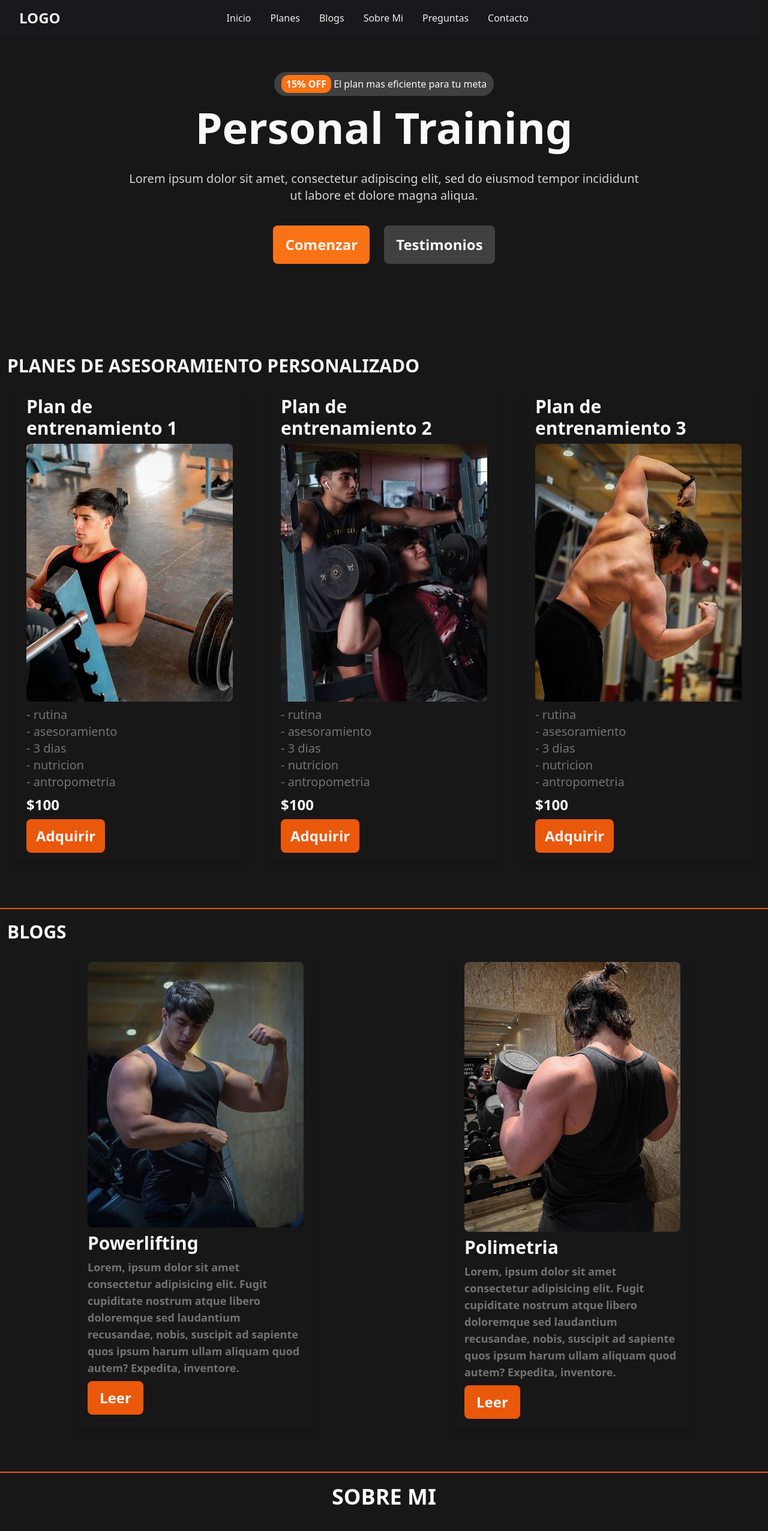
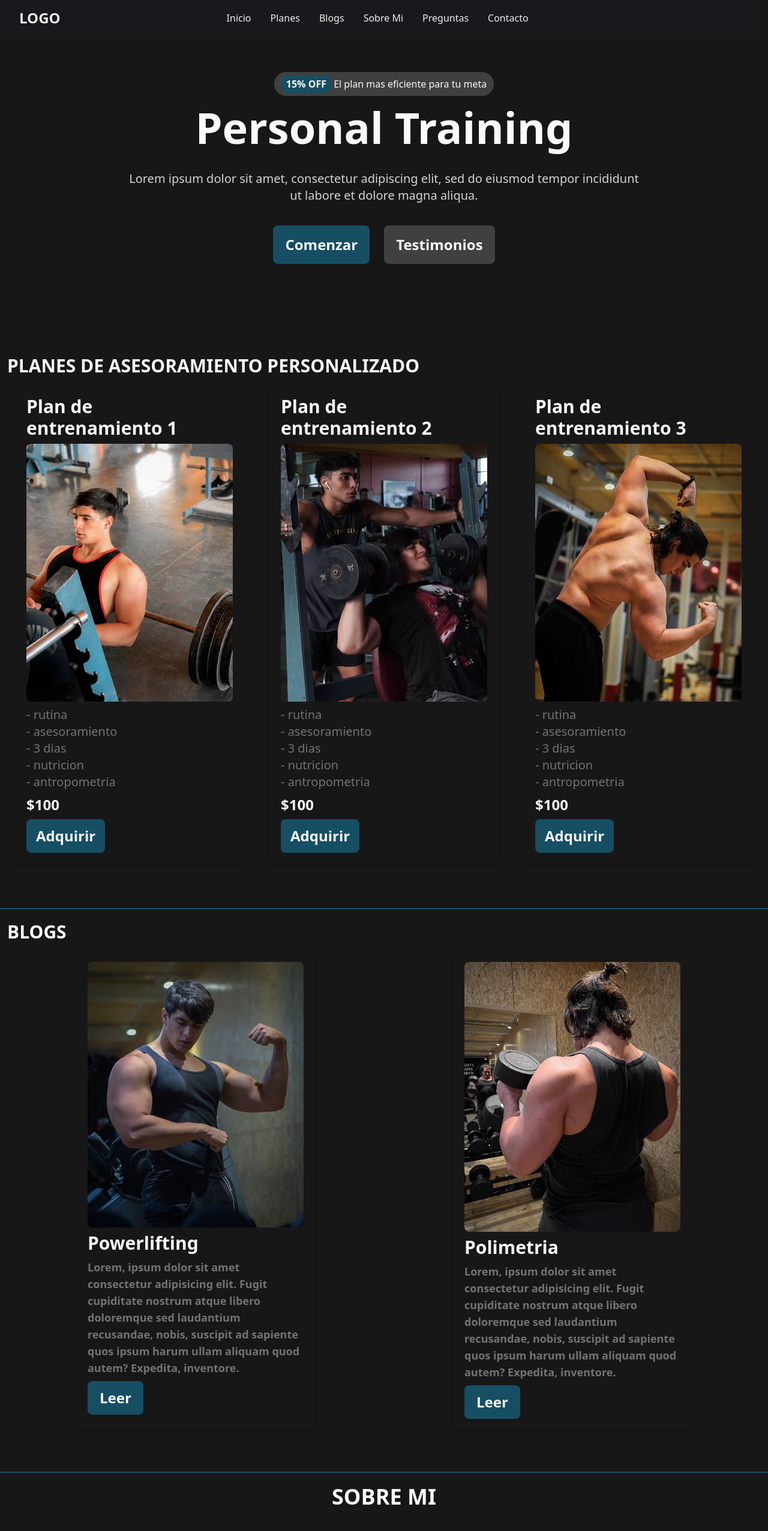
Before and after one commit to inakizarate25/plantilla-profes, a React (Vite) app: page / in a window 1280 px wide. Shown: the top 2553 px of the page at 60% size. Built offline with nearby package versions, Linux system fonts and the light colour scheme; what tailwindcss-animated would draw is missing.

Commit message:
aaaaaaaa

```diff
--- a/src/components/blogs/Blogs.jsx
+++ b/src/components/blogs/Blogs.jsx
@@ -6,7 +6,7 @@ const Blogs = ({img, titulo, descripcion}) => {
     <img src={img} alt="training" className="w-full h-auto  rounded-lg" />
     <h3  className='text-3xl font-semibold'>{titulo}</h3>
     <p className="text-lg font-semibold text-neutral-500">{descripcion}</p>
-    <a href="/" className="px-5 py-3 text-2xl font-semibold bg-orange-600 rounded-lg hover:scale-90 transition-all">Leer</a>
+    <a href="/" className="px-5 py-3 text-2xl font-semibold bg-cyan-900 rounded-lg hover:scale-90 transition-all">Leer</a>
 
    </article>
   )
--- a/src/components/blogs/BlogsCont.jsx
+++ b/src/components/blogs/BlogsCont.jsx
@@ -5,7 +5,7 @@ import img2 from '../../assets/284481852_1033988250564905_3343393448094223184_n.
 
 const BlogsCont = () => {
   return (
-    <section className='h-auto w-full flex flex-col items-start px-3 text-gray-50 py-5 gap-4 mt-11 border-t-2 border-orange-600' id='blogs'>
+    <section className='h-auto w-full flex flex-col items-start px-3 text-gray-50 py-5 gap-4 mt-11 border-t-2 border-cyan-900' id='blogs'>
       <h2 className='text-3xl font-bold'>BLOGS</h2>
 
      <div className='flex flex-wrap w-full justify-around '>
--- a/src/components/contacto/Contacto.jsx
+++ b/src/components/contacto/Contacto.jsx
@@ -3,7 +3,7 @@ import phone from '../../assets/phone-alt.svg'
 import map from '../../assets/map-marker.svg'
 const Contacto = () => {
   return (
-    <section className="h-auto w-full  flex flex-col items-center justify-center gap-5 border-t-2 border-orange-600 py-5 my-10 animate-fade-right animate-once animate-ease-in-out">
+    <section className="h-auto w-full  flex flex-col items-center justify-center gap-5 border-t-2 border-cyan-900 py-5 my-10 animate-fade-right animate-once animate-ease-in-out">
         <h4 className="text-gray-100 text-3xl font-bold">CONTACTO</h4>
 
         <form className="flex flex-col gap-5 w-full px-6 items-center justify-center max-w-screen-md">
@@ -19,7 +19,7 @@ const Contacto = () => {
                 <label htmlFor="message" className="text-xl text-gray-100 font-medium">Mensaje</label>
                 <textarea name="message" id="message" cols="30" rows="10" className="bg-neutral-800 w-full px-2 py-2 h-32 rounded-md text-gray-100 font-medium"></textarea>
             </div>
-            <button type="submit" className="w-full bg-orange-600 h-12 rounded-md text-gray-100 font-medium">Enviar</button>
+            <button type="submit" className="w-full bg-cyan-900 h-12 rounded-md text-gray-100 font-medium">Enviar</button>
         </form>
 
         <div className='flex flex-col items-center justify-start w-full'>
--- a/src/components/faq/FaqCont.jsx
+++ b/src/components/faq/FaqCont.jsx
@@ -30,14 +30,14 @@ const FaqCont = () => {
 
 
   return (
-    <section className='h-auto w-full flex flex-col items-start px-3 text-gray-50 py-5 gap-4 border-t-2 border-orange-600 my-10 max-w-screen-md md:items-center animate-fade-left animate-once animate-ease-in-out' id="preguntas">
+    <section className='h-auto w-full flex flex-col items-start px-3 text-gray-50 py-5 gap-4 border-t-2 border-cyan-900 my-10 max-w-screen-md md:items-center animate-fade-left animate-once animate-ease-in-out' id="preguntas">
         <h2 className='text-3xl font-bold'>PREGUNTAS FRECUENTES</h2>
 
         {
             acordionData.map((acc, index) => {
                return(
                 <div className="accordion w-full" onClick={() => handleActive(index)} key={index}>
-                    <div className="accordionHeading flex bg-orange-600 w-full px-5 rounded-md gap-4 items-center py-2">
+                    <div className="accordionHeading flex bg-cyan-900 w-full px-5 rounded-md gap-4 items-center py-2">
                         <span className="text-2xl font-semibold" style={{
                             transform: accActive === index ? 'rotate(45deg)' : 'rotate(0deg)'
                         }}>
--- a/src/components/inicio/Home.jsx
+++ b/src/components/inicio/Home.jsx
@@ -3,11 +3,11 @@ import React from 'react'
 const Home = () => {
   return (
     <section className="h-auto w-full flex flex-col items-start px-5 text-gray-50 py-10 my-10 gap-4 md:h-[60vh] md:justify-center md:items-center   max-w-4xl" id='inicio'>
-        <div className='bg-neutral-700 w-auto h-auto rounded-3xl py-2 px-3 animate-fade-left animate-once animate-ease-in-out'><span className='bg-orange-500 px-2  py-1 rounded-xl font-semibold'>15% OFF</span> El plan mas eficiente para tu meta</div>
+        <div className='bg-neutral-700 w-auto h-auto rounded-3xl py-2 px-3 animate-fade-left animate-once animate-ease-in-out'><span className='bg-cyan-900 px-2  py-1 rounded-xl font-semibold'>15% OFF</span> El plan mas eficiente para tu meta</div>
         <h1 className='text-7xl font-semibold animate-fade-right animate-once animate-ease-in-out'>Personal Training</h1>
         <p className='py-5 text-xl text-neutral-300 font-medium md:text-center animate-fade-left animate-once animate-ease-in-out'>Lorem ipsum dolor sit amet, consectetur adipiscing elit, sed do eiusmod tempor incididunt ut labore et dolore magna aliqua.</p>
         <div className='flex justify-center items-center w-full gap-6 animate-fade-right animate-once animate-ease-in-out'>
-            <a href="#planes" className='px-5 py-4 bg-orange-500 rounded-lg font-bold text-2xl hover:scale-90 transition-all'>Comenzar</a>
+            <a href="#planes" className='px-5 py-4 bg-cyan-900 rounded-lg font-bold text-2xl hover:scale-90 transition-all'>Comenzar</a>
             <a href="#testimonios" className='px-5 py-4 bg-neutral-700 rounded-lg font-bold text-2xl hover:scale-90 transition-all'>Testimonios</a>
         </div>
     </section>
--- a/src/components/nosotros/Nosotros.jsx
+++ b/src/components/nosotros/Nosotros.jsx
@@ -2,7 +2,7 @@ import React from 'react'
 
 const Nosotros = () => {
   return (
-   <section className='w-full h-auto flex flex-col items-center justify-center px-3 border-t-2 border-orange-600 py-5 my-10 gap-8' id='nosotros'>
+   <section className='w-full h-auto flex flex-col items-center justify-center px-3 border-t-2 border-cyan-900 py-5 my-10 gap-8' id='nosotros'>
     <h3 className='text-4xl font-bold text-gray-50 animate-fade-left animate-once animate-ease-in-out'>SOBRE MI</h3>
     <span className='w-full px-4 max-w-3xl animate-fade-right animate-once animate-ease-in-out'>
         <p className='text-lg font-medium text-gray-100'>Lorem ipsum dolor, sit amet consectetur adipisicing elit. Provident magnam alias accusamus odit sequi natus harum! Praesentium odio, natus voluptatem autem recusandae assumenda earum iusto dolorum nesciunt explicabo, rerum accusamus.</p>
--- a/src/components/planes/Planes.jsx
+++ b/src/components/planes/Planes.jsx
@@ -7,7 +7,7 @@ const Planes = ({img, titulo, descripcion, precio}) => {
       <img src={img} alt="training" className='w-full h-auto  rounded-lg'/>
       <div className='flex justify-center items-center'>{descripcion}</div>
       <p className='text-2xl font-semibold '>{precio}</p>
-      <button className='px-4 py-3 text-2xl font-semibold bg-orange-600 rounded-lg hover:scale-90 transition-all'>Adquirir</button>
+      <button className='px-4 py-3 text-2xl font-semibold bg-cyan-900 rounded-lg hover:scale-90 transition-all'>Adquirir</button>
     </article>
   )
 }
--- a/src/components/ropa/Ropa.jsx
+++ b/src/components/ropa/Ropa.jsx
@@ -2,11 +2,11 @@ import img1 from '../../assets/910efb6b-ea66-46d1-9fc1-6bd79d08cdc6.png'
 
 const Ropa = () => {
   return (
-    <section className='border-t-2 border-orange-600 py-4 my-8 flex flex-wrap items-center justify-around gap-10'>
+    <section className='border-t-2 border-cyan-900 py-4 my-8 flex flex-wrap items-center justify-around gap-10'>
         <h3 className='text-3xl font-bold text-gray-100 px-4 animate-fade-left animate-once animate-ease-in-out'>MI MARCA DE ROPA PERSONAL</h3>
 
         <img src={img1} alt="ropa" className='animate-fade animate-once animate-ease-in'/>
-        <a className='px-4 py-3 text-2xl text-gray-100 font-semibold bg-orange-600 rounded-md animate-fade-right animate-once animate-ease-in-out' href="https://www.instagram.com/legenderfit/">Ver Productos</a>
+        <a className='px-4 py-3 text-2xl text-gray-100 font-semibold bg-cyan-900 rounded-md animate-fade-right animate-once animate-ease-in-out' href="https://www.instagram.com/legenderfit/">Ver Productos</a>
     </section>
   )
 }
--- a/src/components/videos/VideosCont.jsx
+++ b/src/components/videos/VideosCont.jsx
@@ -2,7 +2,7 @@
 
 const Videos = () => {
   return (
-    <section className='h-auto w-full flex flex-col items-start px-3 text-gray-50 py-5 gap-4 mt-11 border-t-2 border-orange-600' id='blogs'>
+    <section className='h-auto w-full flex flex-col items-start px-3 text-gray-50 py-5 gap-4 mt-11 border-t-2 border-cyan-900' id='blogs'>
       <h2 className='text-3xl font-bold'>Videos</h2>
 
      <div className='flex flex-wrap w-full justify-around '>
```
